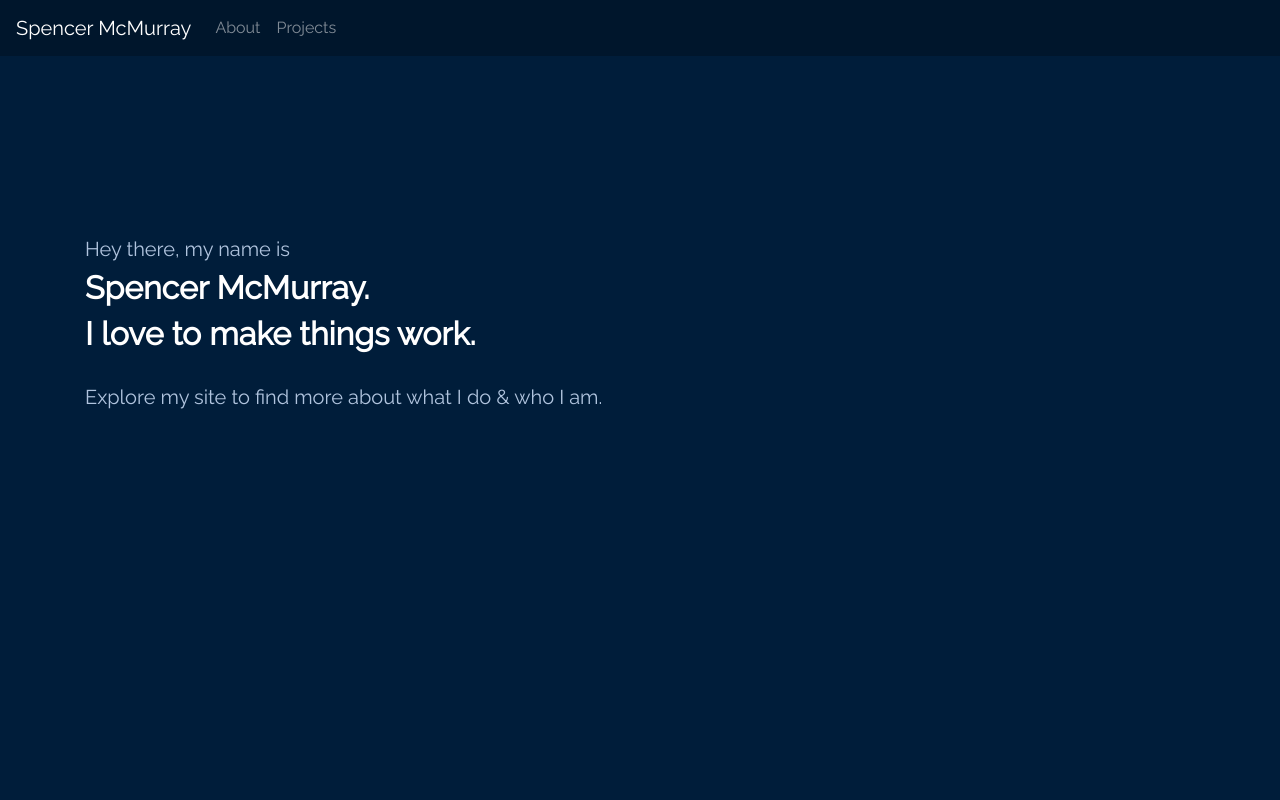
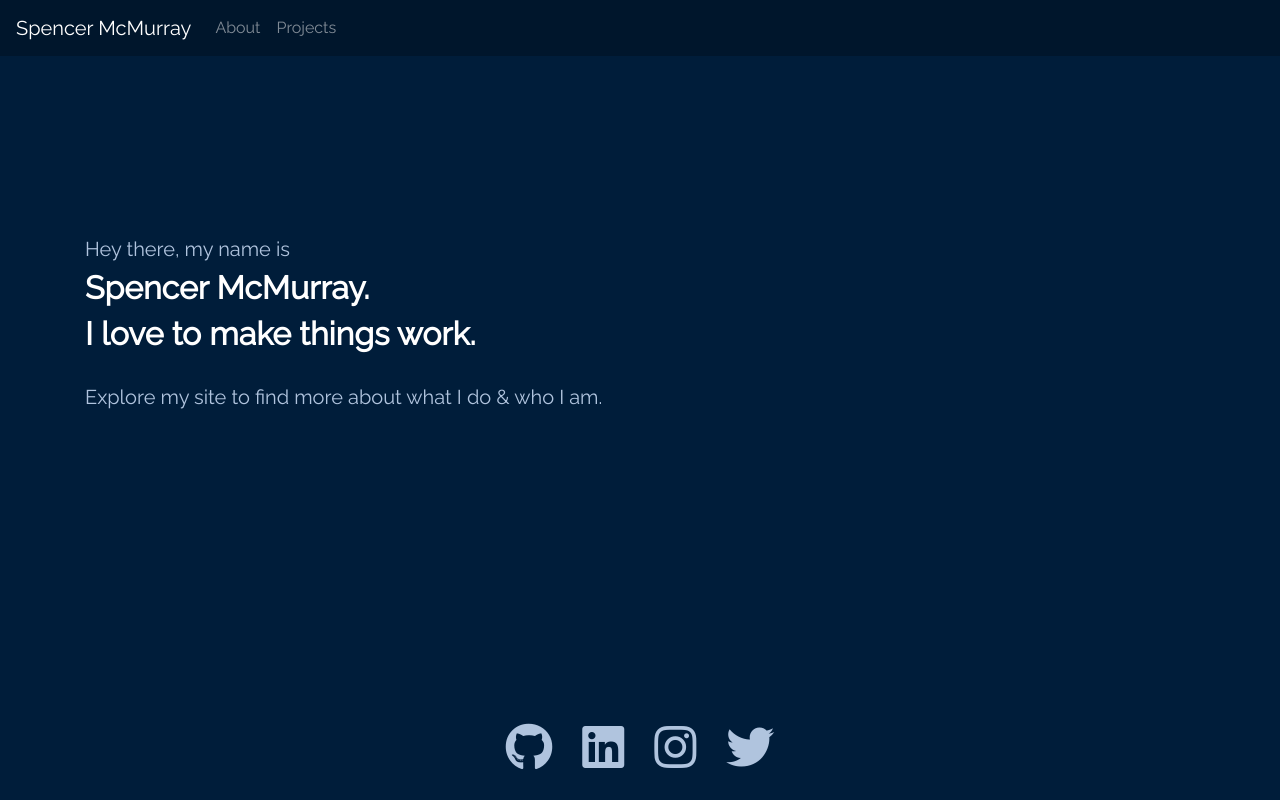
Before and after one commit to SpencerMcMurray/PersonalSite-v1, a React (Create React App) app in the folder client/: page / in a window 1280 px wide. Built offline with nearby package versions, Linux system fonts and the light colour scheme.

Commit message:
Added a Links bar at the bottom of each page

```diff
--- a/client/public/index.html
+++ b/client/public/index.html
@@ -21,6 +21,12 @@
     />
     <link
       rel="stylesheet"
+      href="https://use.fontawesome.com/releases/v5.7.2/css/all.css"
+      integrity="sha384-fnmOCqbTlWIlj8LyTjo7mOUStjsKC4pOpQbqyi7RrhN7udi9RwhKkMHpvLbHG9Sr"
+      crossorigin="anonymous"
+    />
+    <link
+      rel="stylesheet"
       href="https://cdnjs.cloudflare.com/ajax/libs/animate.css/3.7.0/animate.min.css"
     />
     <link rel="manifest" href="%PUBLIC_URL%/manifest.json" />
--- a/client/src/App.jsx
+++ b/client/src/App.jsx
@@ -3,6 +3,7 @@ import { BrowserRouter as Router, Route } from "react-router-dom";
 import Navigation from "./components/Navigation";
 import Intro from "./components/Intro";
 import About from "./components/About";
+import Links from "./components/Links";
 
 class App extends Component {
   render() {
@@ -12,6 +13,7 @@ class App extends Component {
 
         <Route exact path="/" component={Intro} />
         <Route path="/about" component={About} />
+        <Links />
       </Router>
     );
   }
--- a/client/src/components/About.jsx
+++ b/client/src/components/About.jsx
@@ -5,6 +5,18 @@ import "../styles/about.css";
 import Me from "../images/me.jpg";
 
 export default class Intro extends Component {
+  state = {
+    tech: [
+      "Python",
+      "JavaScript",
+      "Flask",
+      "TensorFlow",
+      "OpenCV",
+      "MySQL",
+      "Node.js",
+      "React"
+    ]
+  };
   render() {
     return (
       <Container className="d-flex flex-wrap animated fadeIn slow">
@@ -24,14 +36,11 @@ export default class Intro extends Component {
               Here are some of my favourite technologies
             </h4>
             <ul className="pl-0 w-75 pb-4">
-              <li>Python</li>
-              <li>JavaScript</li>
-              <li>Flask</li>
-              <li>TensorFlow</li>
-              <li>OpenCV</li>
-              <li>MySQL</li>
-              <li>Node.js</li>
-              <li>React</li>
+              {this.state.tech.map((item, idx) => (
+                <li className="tech" key={idx}>
+                  {item}
+                </li>
+              ))}
             </ul>
           </div>
           <div className="col d-flex col-6-md justify-content-center">
--- /dev/null
+++ b/client/src/components/Links.jsx
@@ -0,0 +1,37 @@
+import React, { Component } from "react";
+import "../styles/links.css";
+
+export default class Intro extends Component {
+  state = {
+    links: [
+      {
+        url: "https://github.com/SpencerMcMurray",
+        icon: <i className="fab fa-github" />
+      },
+
+      {
+        url: "https://www.linkedin.com/in/spencer-mcmurray-859048174/",
+        icon: <i className="fab fa-linkedin" />
+      },
+      {
+        url: "https://www.instagram.com/spencermcmurray/",
+        icon: <i className="fab fa-instagram" />
+      },
+      {
+        url: "https://twitter.com/spencemcmurray",
+        icon: <i className="fab fa-twitter" />
+      }
+    ]
+  };
+  render() {
+    return (
+      <ul className="mt-auto pl-0 links justify-content-center animated fadeIn slow">
+        {this.state.links.map((item, idx) => (
+          <a className="col" key={idx} href={item.url}>
+            {item.icon}
+          </a>
+        ))}
+      </ul>
+    );
+  }
+}
--- a/client/src/components/navigation.jsx
+++ b/client/src/components/navigation.jsx
@@ -7,17 +7,17 @@ export default class Navigation extends Component {
   state = {
     brand: "Spencer McMurray",
     pages: [
-      { key: 1, name: "About", page: "/about" },
-      { key: 2, name: "Projects", page: "/projects" }
+      { name: "About", page: "/about" },
+      { name: "Projects", page: "/projects" }
     ]
   };
   handleChangePage = page => {
     console.log(page);
   };
   render() {
-    const pages = this.state.pages.map(item => {
+    const pages = this.state.pages.map((item, idx) => {
       return (
-        <Nav.Link key={item.key} href={item.page}>
+        <Nav.Link key={idx} href={item.page}>
           {item.name}
         </Nav.Link>
       );
--- a/client/src/styles/about.css
+++ b/client/src/styles/about.css
@@ -4,18 +4,18 @@ img {
   box-shadow: 5px 5px 3px rgb(0, 19, 37);
 }
 
-ul {
+ul:not(.links) {
   display: grid;
   grid-template-columns: repeat(2, 1fr);
   grid-gap: 10px;
 }
 
-li {
+.tech {
   color: lightsteelblue;
   list-style: none;
 }
 
-li::before {
+.tech::before {
   color: rgb(0, 88, 170);
   content: "\25B7";
   font-size: 1em;
--- /dev/null
+++ b/client/src/styles/links.css
@@ -0,0 +1,12 @@
+.links {
+  font-size: 48px;
+  text-align: center;
+  width: 100%;
+  list-style-type: none;
+  bottom: 0;
+  position: absolute;
+}
+
+.links a i {
+  color: lightsteelblue;
+}
```
